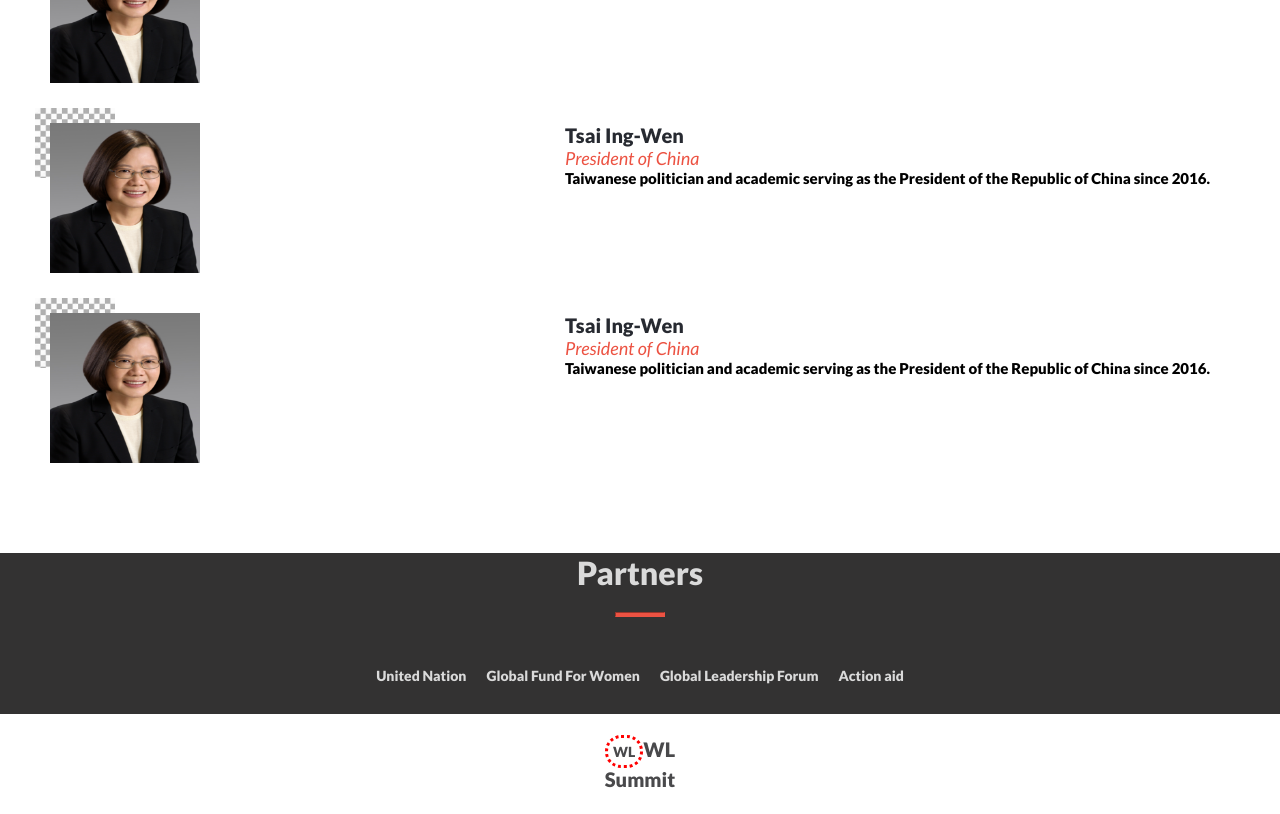
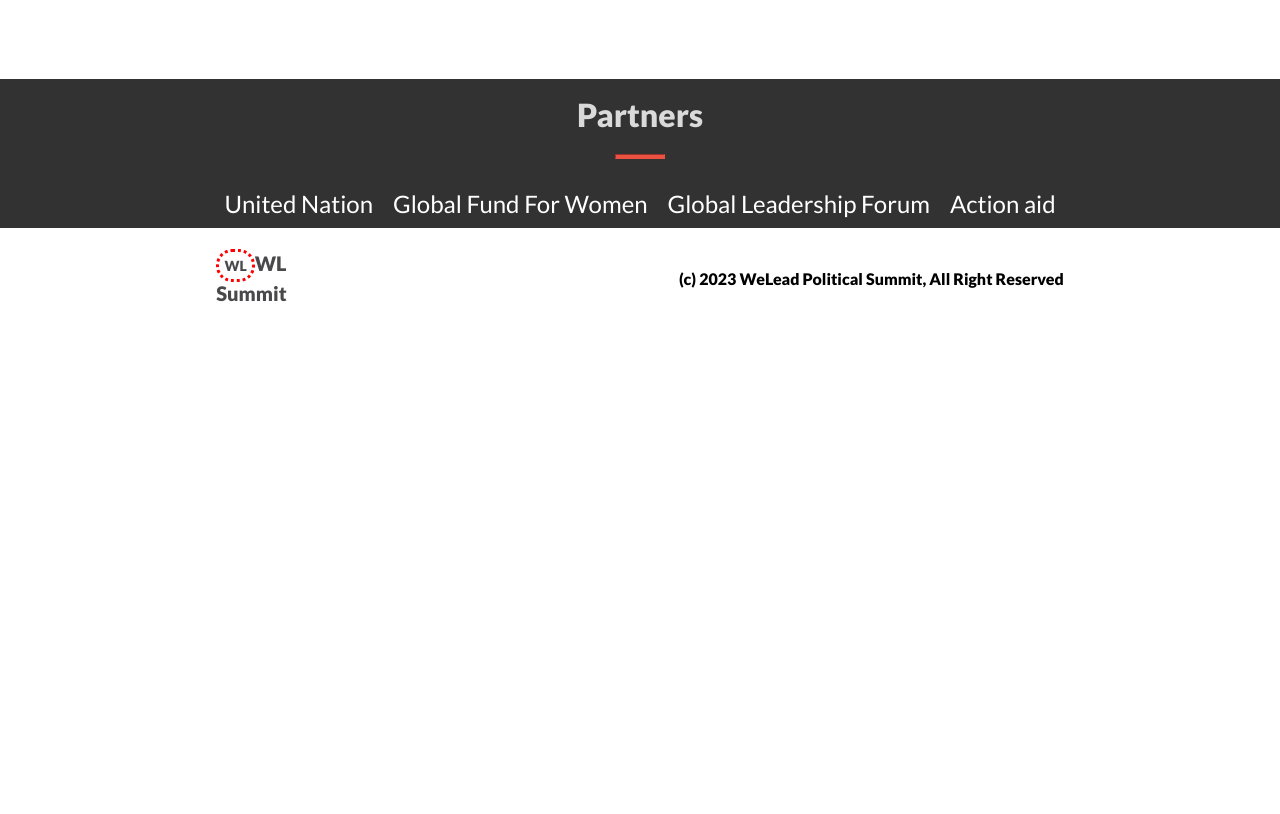
Before and after one commit to Cabraham1/WeLead-conference, a website: page index.html in a window 1280 px wide. Shown: the part 2242-3056 px from the top of the page. After the commit the page ends 2570 px from the top, so only its background shows below. Drawn offline with nearby package versions, Linux system fonts and the light colour scheme.

Commit message:
Finishe index page for both mobile and desktop view

```diff
--- a/style.css
+++ b/style.css
@@ -68,7 +68,7 @@
   }
 
   .title {
-    padding: 120px 50px 100px 50px;
+    padding: 170px 50px 100px 50px;
   }
 
   .title h1 {
@@ -412,7 +412,7 @@
     background-color: #fff;
     width: 80vw;
     min-width: 90vw;
-            padding-left: 3rem;
+    padding-left: 3rem;
   }
 
   .nav-link {
@@ -538,7 +538,7 @@
     justify-content: center;
     flex-direction: row;
     font-family: 'Lato', sans-serif;
-    gap: 1rem ;
+    gap: 0.3rem;
   }
 
   .card {
@@ -547,7 +547,9 @@
     cursor: pointer;
     margin-top: 0.3rem;
     font-family: 'Lato', sans-serif;
-    height: 13rem;
+    height: 15rem;
+    border-radius: 10px;
+    width: 16rem;
   }
 
   .card-body {
@@ -560,7 +562,7 @@
     font-size: 14px;
     line-height: 20px;
     flex: 1;
-    gap: 1rem ;
+    gap: 1rem;
     font-family: 'Lato', sans-serif;
   }
 
@@ -574,7 +576,7 @@
     font-size: 1.25rem;
     line-height: 20px;
     text-align: center;
-    font-weight: bolder;
+    font-weight: 500;
   }
 
   .card-text {
@@ -582,14 +584,12 @@
     font-family: 'Lato', sans-serif;
     font-size: 1rem;
     text-align: center;
-    line-height: 21px;
+    line-height: 25px;
   }
 
   .card-body img {
     max-width: 40px;
     min-height: 40px;
-
-
   }
 
   .whole-session {
@@ -629,9 +629,10 @@
 
   .speakers-bio {
     display: grid;
-    grid-template-columns: repeat(1, 1fr);
+    grid-template-columns: repeat(2, 1fr);
     padding: 50px;
     font-family: 'Lato', sans-serif;
+    gap: 2rem;
   }
 
   .speaker {
@@ -687,11 +688,12 @@
 
   .partner h1 {
     color: rgb(218, 218, 218);
-    font-size: 32px;
+    font-size: 2rem;
     font-weight: 600;
     text-align: center;
     margin: 20px auto;
     font-family: 'Lato', sans-serif;
+    padding-top: 1rem;
   }
 
   .partner hr {
@@ -706,21 +708,19 @@
   .partner ul {
     display: flex;
     flex-wrap: wrap;
-    color: rgb(218, 218, 218);
     justify-content: center;
-    cursor: pointer;
-    filter: grayscale(100%);
-    padding: 20px;
     font-family: 'Lato', sans-serif;
   }
 
   .partner li {
     text-decoration: none;
     list-style: none;
-    padding: 10px 20px 20px 20px;
-    font-size: 18px;
-    font-weight: 600;
+    padding: 10px;
+    font-size: 1.5rem;
+    font-weight: 400;
     font-family: 'Lato', sans-serif;
+    color: #fff;
+    cursor: pointer;
   }
 
   .custom {
@@ -741,23 +741,10 @@
     font-weight: 700;
   }
 
-  .partner ul {
-    display: flex;
-    flex-wrap: wrap;
-    justify-content: center;
+  footer .hid {
+    display: block;
     font-family: 'Lato', sans-serif;
-  }
-
-  .partner li {
-    text-decoration: none;
-    list-style: none;
-    padding: 10px;
-    font-size: 14px;
-    font-weight: 600;
     font-family: 'Lato', sans-serif;
-  }
-
-  footer .hid {
-    display: none;
+    font-weight: 400;
   }
 }
```
